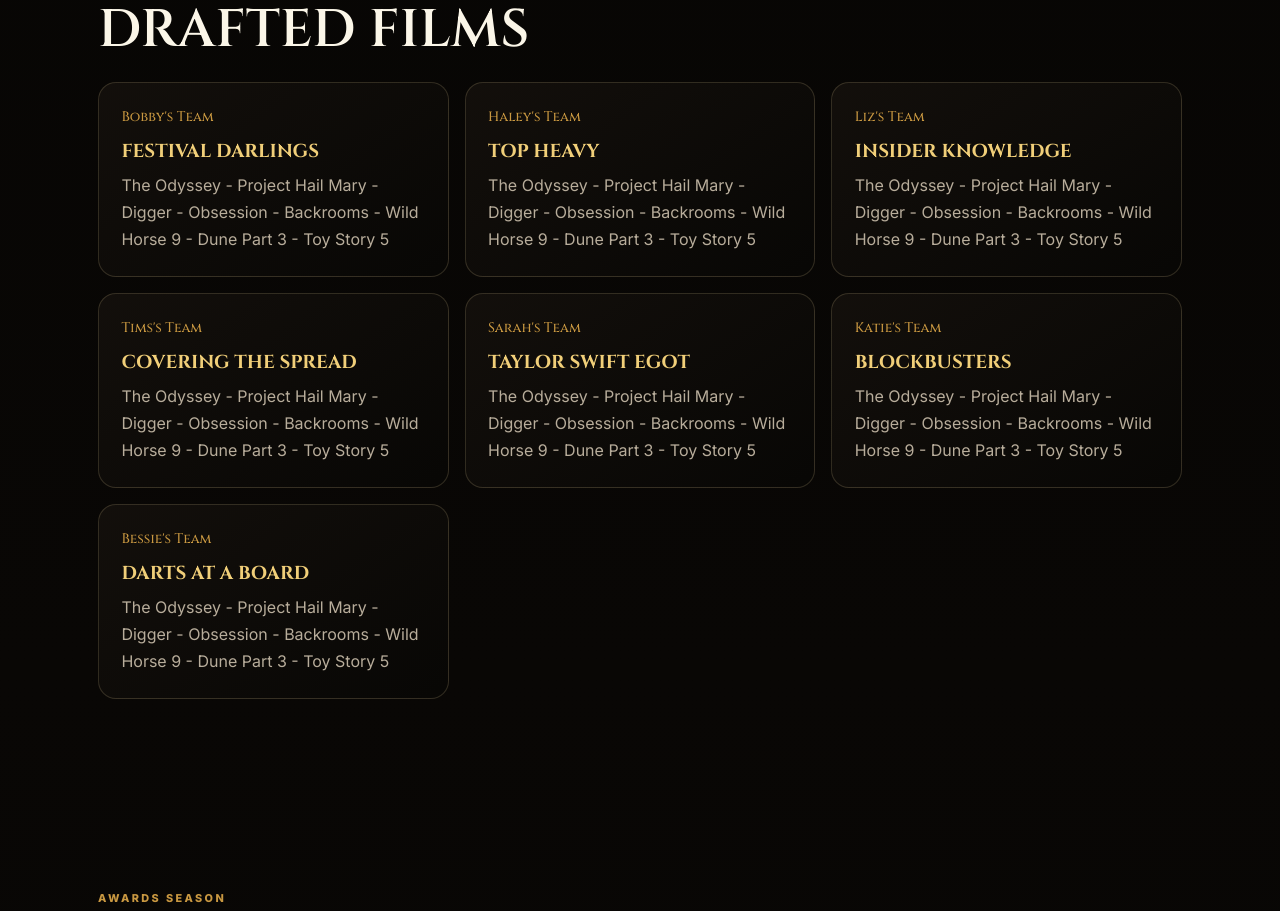
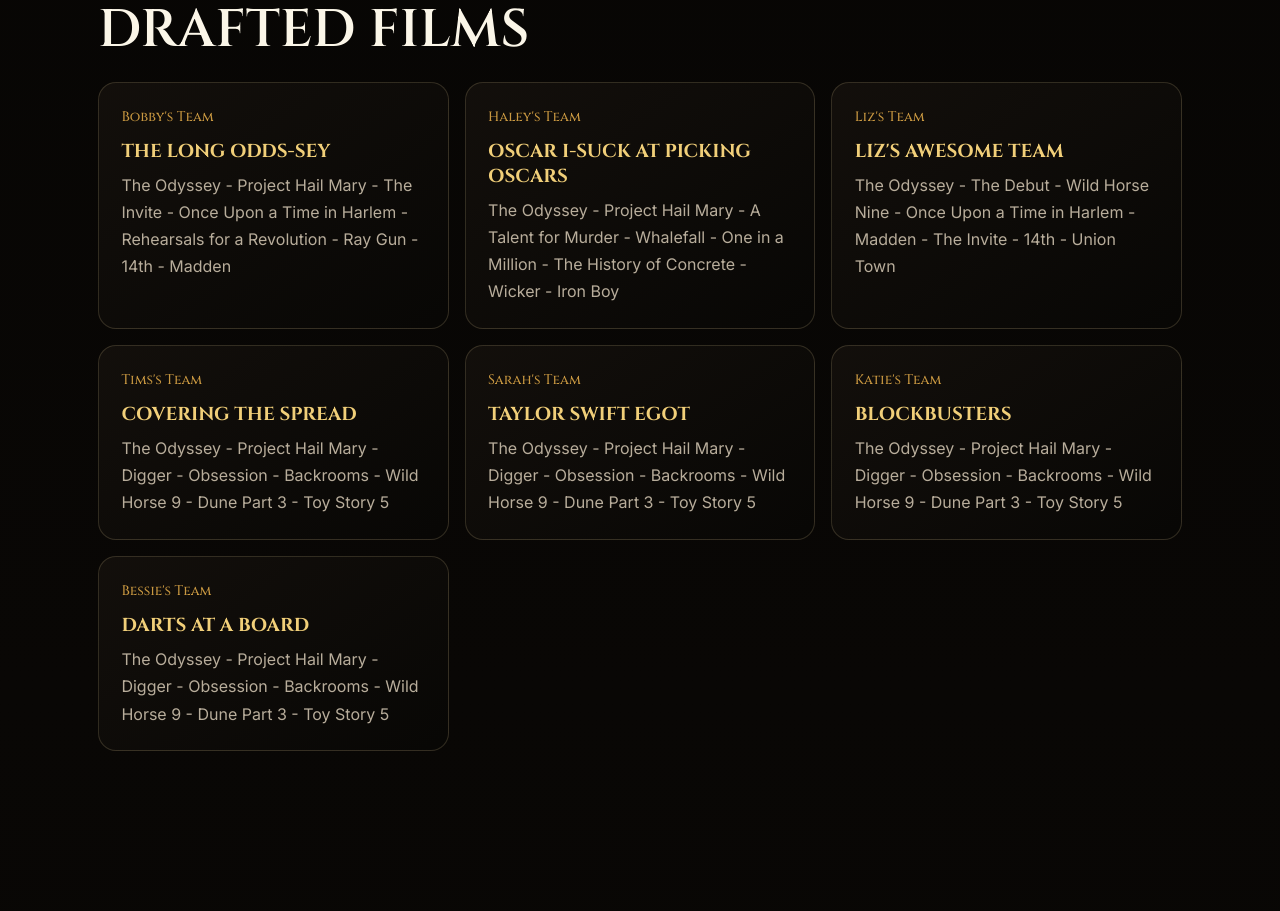
Before and after one commit to Watts886/Watts886.github.io, a plain HTML site: page index.html in a window 1280 px wide. Shown: the part 2122-3033 px from the top of the page. Drawn offline with nearby package versions, Linux system fonts and the light colour scheme; no server answers.

Commit message:
Update index.html

```diff
--- a/index.html
+++ b/index.html
@@ -104,9 +104,9 @@
         <h2>Drafted Films</h2>
       </div>
       <div class="card-grid">
-        <article class="feature-card"><span>Bobby's Team</span><h3>Festival Darlings</h3><p>The Odyssey - Project Hail Mary - Digger - Obsession - Backrooms - Wild Horse 9 - Dune Part 3 - Toy Story 5</p></article>
-        <article class="feature-card"><span>Haley's Team</span><h3>Top Heavy</h3><p>The Odyssey - Project Hail Mary - Digger - Obsession - Backrooms - Wild Horse 9 - Dune Part 3 - Toy Story 5</p></article>
-        <article class="feature-card"><span>Liz's Team</span><h3>Insider Knowledge</h3><p>The Odyssey - Project Hail Mary - Digger - Obsession - Backrooms - Wild Horse 9 - Dune Part 3 - Toy Story 5</p></article>
+        <article class="feature-card"><span>Bobby's Team</span><h3>The Long Odds-sey</h3><p>The Odyssey - Project Hail Mary - The Invite - Once Upon a Time in Harlem - Rehearsals for a Revolution - Ray Gun - 14th - Madden</p></article>
+        <article class="feature-card"><span>Haley's Team</span><h3>Oscar I-suck at Picking Oscars</h3><p>The Odyssey - Project Hail Mary - A Talent for Murder - Whalefall - One in a Million - The History of Concrete - Wicker - Iron Boy</p></article>
+        <article class="feature-card"><span>Liz's Team</span><h3>Liz's Awesome Team</h3><p>The Odyssey - The Debut - Wild Horse Nine - Once Upon a Time in Harlem - Madden - The Invite - 14th - Union Town</p></article>
         <article class="feature-card"><span>Tims's Team</span><h3>Covering The Spread</h3><p>The Odyssey - Project Hail Mary - Digger - Obsession - Backrooms - Wild Horse 9 - Dune Part 3 - Toy Story 5</p></article>
         <article class="feature-card"><span>Sarah's Team</span><h3>Taylor Swift EGOT</h3><p>The Odyssey - Project Hail Mary - Digger - Obsession - Backrooms - Wild Horse 9 - Dune Part 3 - Toy Story 5</p></article>
         <article class="feature-card"><span>Katie's Team</span><h3>Blockbusters</h3><p>The Odyssey - Project Hail Mary - Digger - Obsession - Backrooms - Wild Horse 9 - Dune Part 3 - Toy Story 5</p></article>
```
